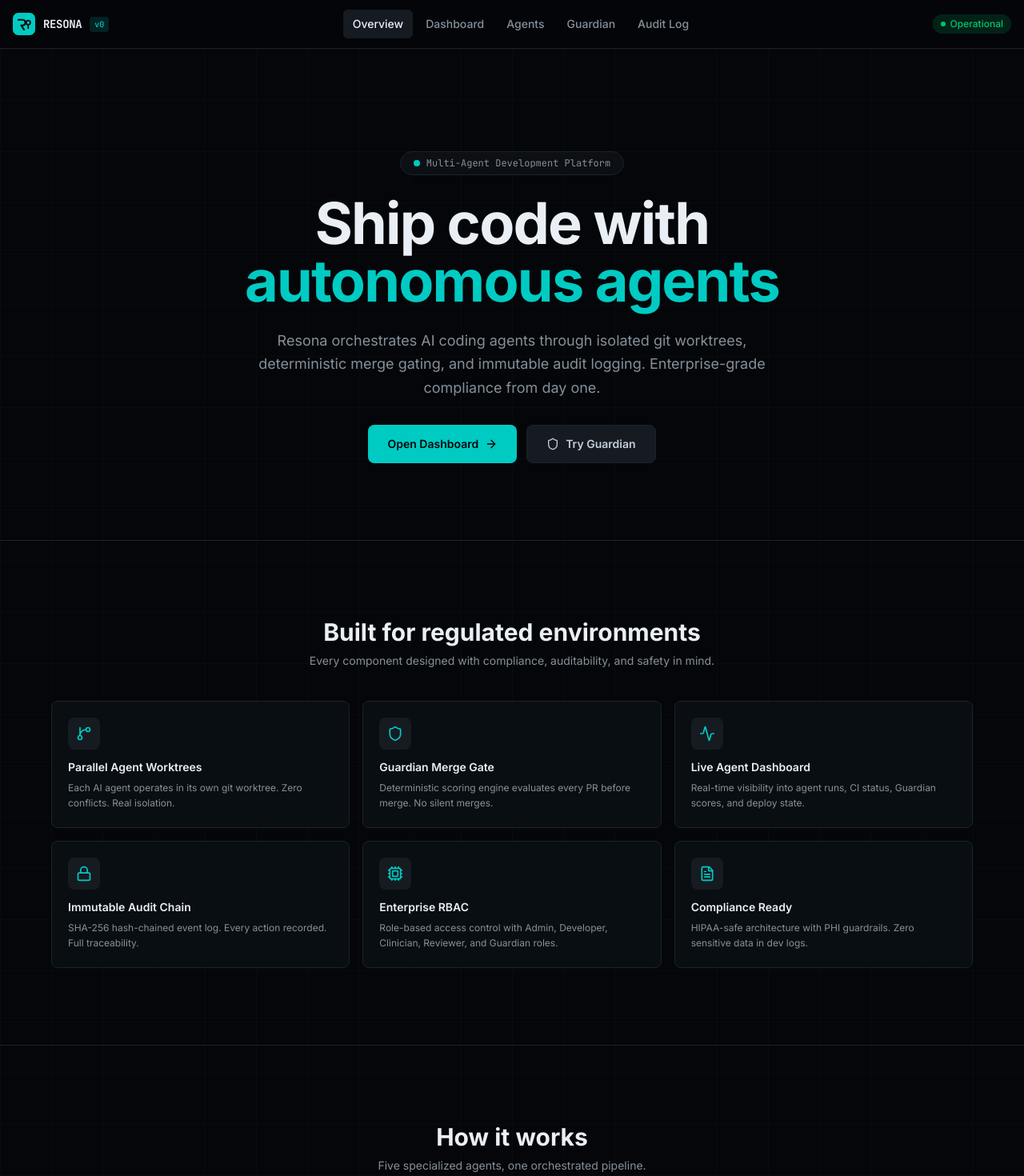
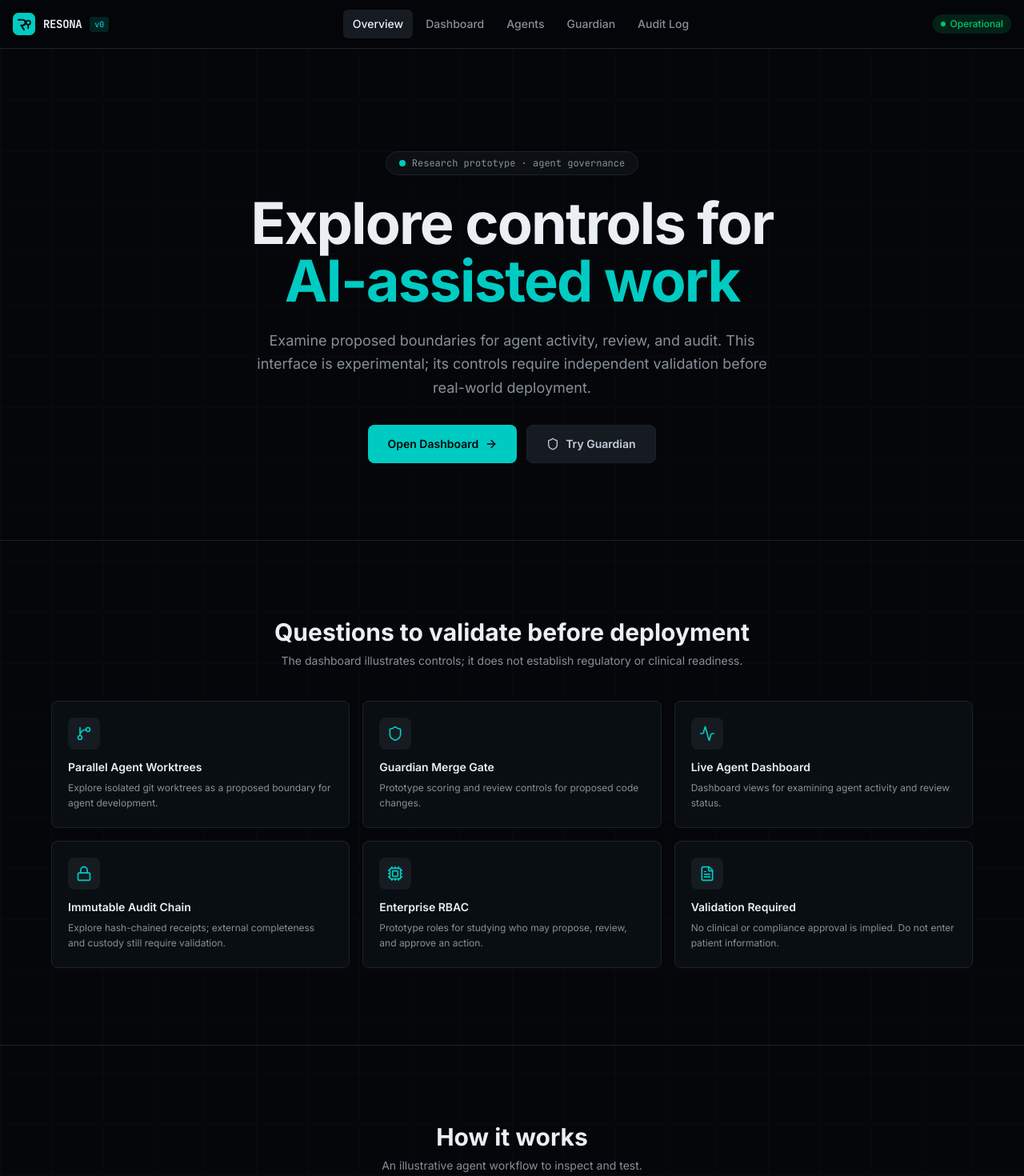
Before and after one commit to michaelkayser1/Resona-OS, a Next.js app: page / in a window 1280 px wide. Shown: the top 1470 px of the page at 80% size. Built offline with nearby package versions, Linux system fonts and the light colour scheme.

Commit message:
Clarify prototype and historical visualization status

```diff
--- a/components/landing-hero.tsx
+++ b/components/landing-hero.tsx
@@ -8,32 +8,32 @@ const FEATURES = [
   {
     icon: GitBranch,
     title: "Parallel Agent Worktrees",
-    description: "Each AI agent operates in its own git worktree. Zero conflicts. Real isolation.",
+    description: "Explore isolated git worktrees as a proposed boundary for agent development.",
   },
   {
     icon: Shield,
     title: "Guardian Merge Gate",
-    description: "Deterministic scoring engine evaluates every PR before merge. No silent merges.",
+    description: "Prototype scoring and review controls for proposed code changes.",
   },
   {
     icon: Activity,
     title: "Live Agent Dashboard",
-    description: "Real-time visibility into agent runs, CI status, Guardian scores, and deploy state.",
+    description: "Dashboard views for examining agent activity and review status.",
   },
   {
     icon: Lock,
     title: "Immutable Audit Chain",
-    description: "SHA-256 hash-chained event log. Every action recorded. Full traceability.",
+    description: "Explore hash-chained receipts; external completeness and custody still require validation.",
   },
   {
     icon: Cpu,
     title: "Enterprise RBAC",
-    description: "Role-based access control with Admin, Developer, Clinician, Reviewer, and Guardian roles.",
+    description: "Prototype roles for studying who may propose, review, and approve an action.",
   },
   {
     icon: FileText,
-    title: "Compliance Ready",
-    description: "HIPAA-safe architecture with PHI guardrails. Zero sensitive data in dev logs.",
+    title: "Validation Required",
+    description: "No clinical or compliance approval is implied. Do not enter patient information.",
   },
 ]
 
@@ -48,18 +48,18 @@ export function LandingHero() {
         <div className="mx-auto max-w-4xl text-center">
           <div className="mb-6 inline-flex items-center gap-2 rounded-full border border-border bg-secondary/50 px-4 py-1.5">
             <span className="h-2 w-2 rounded-full bg-primary animate-pulse" />
-            <span className="font-mono text-xs text-muted-foreground">Multi-Agent Development Platform</span>
+            <span className="font-mono text-xs text-muted-foreground">Research prototype · agent governance</span>
           </div>
 
           <h1 className="text-balance text-4xl font-bold tracking-tight text-foreground md:text-6xl lg:text-7xl">
-            Ship code with
-            <span className="text-primary"> autonomous agents</span>
+            Explore controls for
+            <span className="text-primary"> AI-assisted work</span>
           </h1>
 
           <p className="mx-auto mt-6 max-w-2xl text-pretty text-base leading-relaxed text-muted-foreground md:text-lg">
-            Resona orchestrates AI coding agents through isolated git worktrees,
-            deterministic merge gating, and immutable audit logging.
-            Enterprise-grade compliance from day one.
+            Examine proposed boundaries for agent activity, review, and audit.
+            This interface is experimental; its controls require independent validation
+            before real-world deployment.
           </p>
 
           <div className="mt-8 flex flex-col items-center gap-3 sm:flex-row sm:justify-center">
@@ -86,10 +86,10 @@ export function LandingHero() {
         <div className="mx-auto max-w-6xl">
           <div className="mb-10 text-center">
             <h2 className="text-2xl font-bold text-foreground md:text-3xl">
-              Built for regulated environments
+              Questions to validate before deployment
             </h2>
             <p className="mt-2 text-sm text-muted-foreground">
-              Every component designed with compliance, auditability, and safety in mind.
+              The dashboard illustrates controls; it does not establish regulatory or clinical readiness.
             </p>
           </div>
           <div className="grid gap-4 sm:grid-cols-2 lg:grid-cols-3">
@@ -117,16 +117,16 @@ export function LandingHero() {
               How it works
             </h2>
             <p className="mt-2 text-sm text-muted-foreground">
-              Five specialized agents, one orchestrated pipeline.
+              An illustrative agent workflow to inspect and test.
             </p>
           </div>
           <div className="space-y-3">
             {[
-              { step: "01", title: "Spawn", desc: "Agents spawn in isolated git worktrees. Each gets its own branch, environment, and scope." },
-              { step: "02", title: "Build", desc: "Builder writes features. Tester adds coverage. Refactorer improves architecture. Clinician documents." },
-              { step: "03", title: "Score", desc: "Guardian evaluates every change via the Wobble scoring engine. Diff complexity, test confidence, dependency risk." },
-              { step: "04", title: "Gate", desc: "PRs below threshold are rejected automatically. No manual review bottleneck for high-confidence merges." },
-              { step: "05", title: "Deploy", desc: "Approved changes merge to main. Vercel deploys. Audit event logged. Dashboard updates in real-time." },
+              { step: "01", title: "Spawn", desc: "Assign a scoped worktree and proposed capabilities to an agent." },
+              { step: "02", title: "Build", desc: "Generate a change and gather test and review evidence." },
+              { step: "03", title: "Score", desc: "Inspect changes against an explicit review policy and record uncertainty." },
+              { step: "04", title: "Gate", desc: "Require an authorized reviewer before a consequential transition." },
+              { step: "05", title: "Observe", desc: "Record what actually happened after an authorized action." },
             ].map((item) => (
               <div
                 key={item.step}
@@ -150,10 +150,10 @@ export function LandingHero() {
         <div className="mx-auto max-w-2xl text-center">
           <ResonaLogo className="mx-auto mb-4 h-12 w-12" />
           <h2 className="text-2xl font-bold text-foreground md:text-3xl">
-            Ready to orchestrate?
+            Explore the prototype
           </h2>
           <p className="mt-2 text-sm text-muted-foreground">
-            Explore the live dashboard to see agents in action.
+            Inspect the dashboard and test the proposed controls. Do not enter patient information.
           </p>
           <Link
             href="/dashboard"
```
